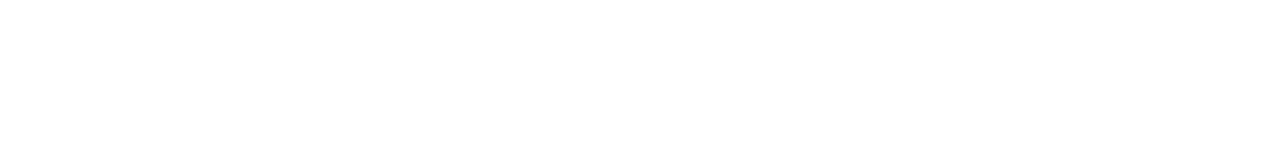
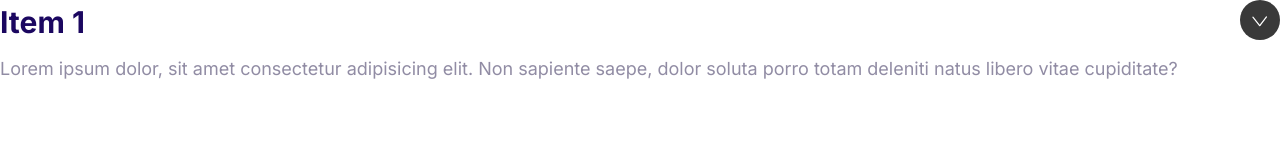
Before and after one commit to Mattmsun/nintendo, a plain HTML site: page index.html in a window 1280 px wide. Drawn offline with Linux system fonts and the light colour scheme.

Commit message:
collapsible component

```diff
--- a/css/styles.css
+++ b/css/styles.css
@@ -438,3 +438,30 @@ a{
         margin:0 2rem;
     }
 }
+
+/* Collapsibles */
+.collapsible__header{
+    display: flex;
+    justify-content: space-between;
+}
+.collapsible__heading{
+    margin-top: 0;
+    font-size: 3rem;
+}
+.collapsible__chevron{
+    transform: rotate(-90deg);
+    transition: transform 0.3s;
+}
+.collapsible__content{
+    max-height: 0;
+    overflow: hidden;
+    transition: all 0.3s;
+    opacity: 0;
+}
+.collapsible--expanded .collapsible__chevron{
+    transform: rotate(0);
+}
+.collapsible--expanded .collapsible__content{
+    max-height: 100vh;
+    opacity: 1;
+}
--- a/index.html
+++ b/index.html
@@ -12,6 +12,15 @@
     <link rel="stylesheet" href="css/styles.css">
 </head>
 <body>
-
+   <div class="collapsible collapsible--expanded">
+       <header class="collapsible__header">
+           <h2 class="collapsible__heading">Item 1</h2>
+           <img class="icon icon--white collapsible__chevron" src="images/chevron.svg" alt="chevron"/>
+       </header>
+       <div class="collapsible__content">
+           Lorem ipsum dolor, sit amet consectetur adipisicing elit. Non sapiente saepe, dolor soluta porro totam deleniti natus libero vitae cupiditate?
+       </div>
+   </div>
+   <script src="js/main.js"></script>
 </body>
 </html>
--- /dev/null
+++ b/js/main.js
@@ -0,0 +1,6 @@
+const collapsibles = document.querySelectorAll(".collapsible");
+collapsibles.forEach((item) =>
+  item.addEventListener("click", function () {
+    this.classList.toggle("collapsible--expanded");
+  })
+);
```
Also changed, not shown: images/chevron.svg (added), images/sprite.svg.
